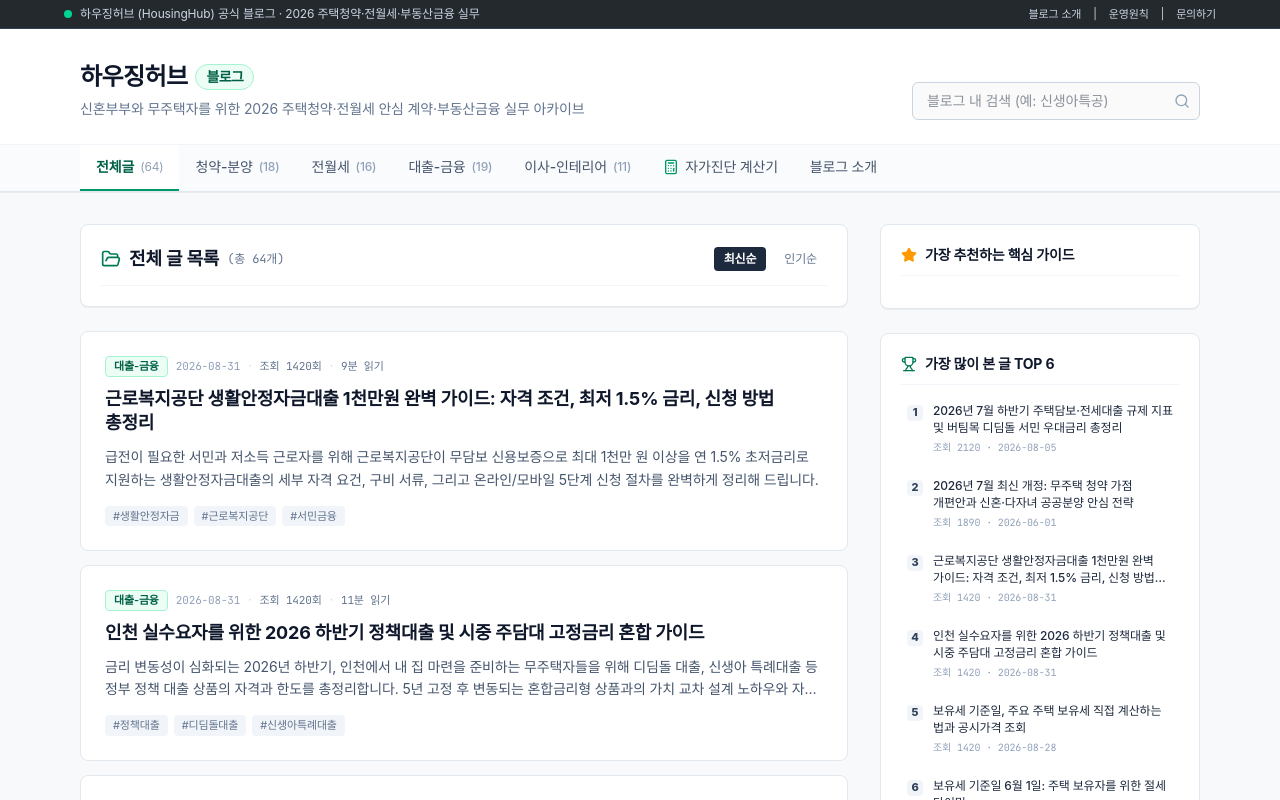
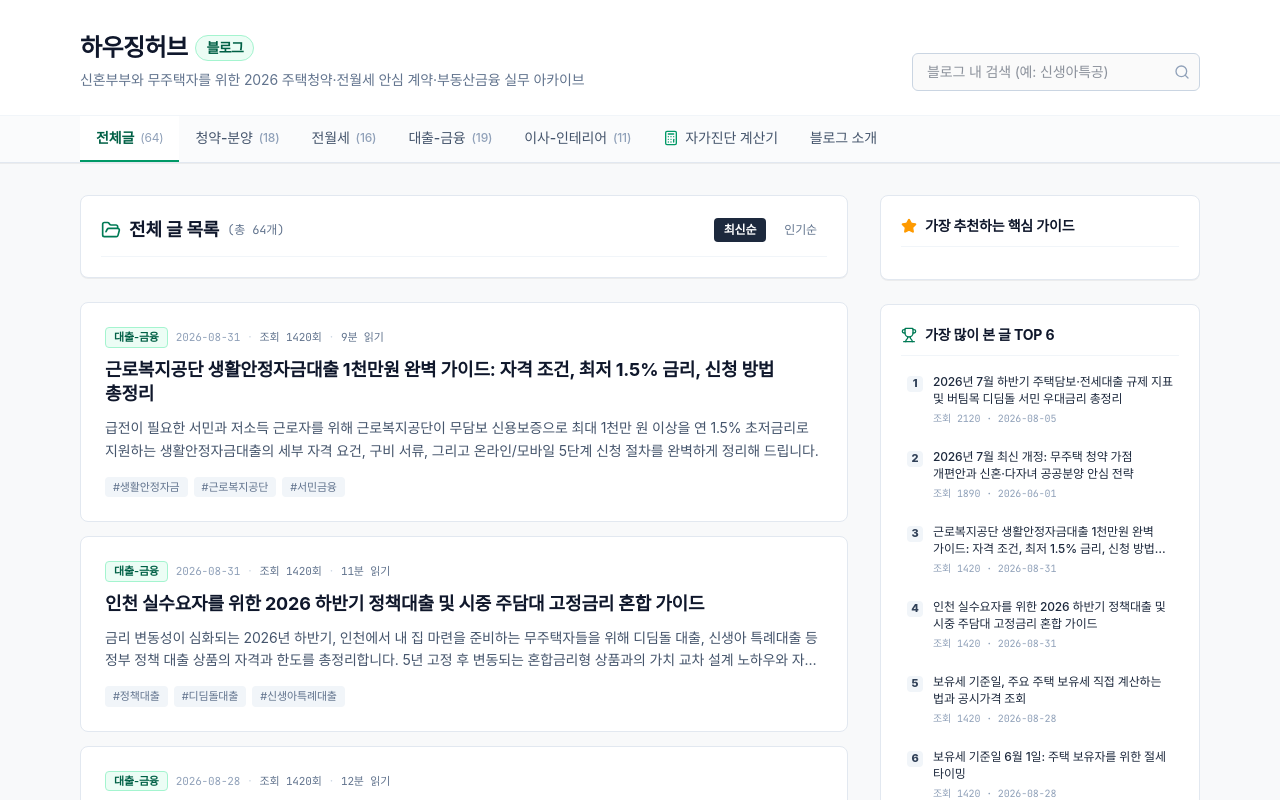
Before and after one commit to apark12321-ux/housinghyb-incheon, a React (Vite) app: page / in a window 1280 px wide. Shown: the top 800 px of the page. Built offline with nearby package versions, Linux system fonts and the light colour scheme; a web font is replaced by a local one.

Commit message:
refactor: remove top minibar from header
Clean up the UI by removing the redundant information minibar to provide a more streamlined header design.

```diff
--- a/src/App.tsx
+++ b/src/App.tsx
@@ -360,30 +360,7 @@
   return (
     <div className="min-h-screen bg-[#f8f9fa] text-slate-800 font-sans antialiased flex flex-col selection:bg-emerald-100 selection:text-emerald-900">
 
-      {/* 1. 최상단 블로그 정보 미니바 */}
-      <div className="bg-[#24292e] text-slate-300 text-xs py-1.5 px-4 border-b border-slate-700">
-        <div className="max-w-6xl mx-auto flex items-center justify-between">
-          <div className="flex items-center space-x-2">
-            <span className="inline-block w-2 h-2 rounded-full bg-emerald-400"></span>
-            <span>하우징허브 (HousingHub) 공식 블로그 · 2026 주택청약·전월세·부동산금융 실무</span>
-          </div>
-          <div className="flex items-center space-x-3 text-[11px]">
-            <button onClick={() => handleOpenLegal("about")} className="hover:text-white transition-colors cursor-pointer">
-              블로그 소개
-            </button>
-            <span>|</span>
-            <button onClick={() => handleOpenLegal("disclaimer")} className="hover:text-white transition-colors cursor-pointer">
-              운영원칙
-            </button>
-            <span>|</span>
-            <a href="mailto:apark12321@gmail.com" className="hover:text-white transition-colors">
-              문의하기
-            </a>
-          </div>
-        </div>
-      </div>
-
-      {/* 2. 메인 블로그 헤더 (티스토리/네이버 블로그 스타일) */}
+      {/* 메인 블로그 헤더 (티스토리/네이버 블로그 스타일) */}
       <header className="bg-white border-b border-slate-200 shadow-2xs">
         <div className="max-w-6xl mx-auto px-4 pt-8 pb-6">
           <div className="flex flex-col md:flex-row md:items-end justify-between gap-4">
```
